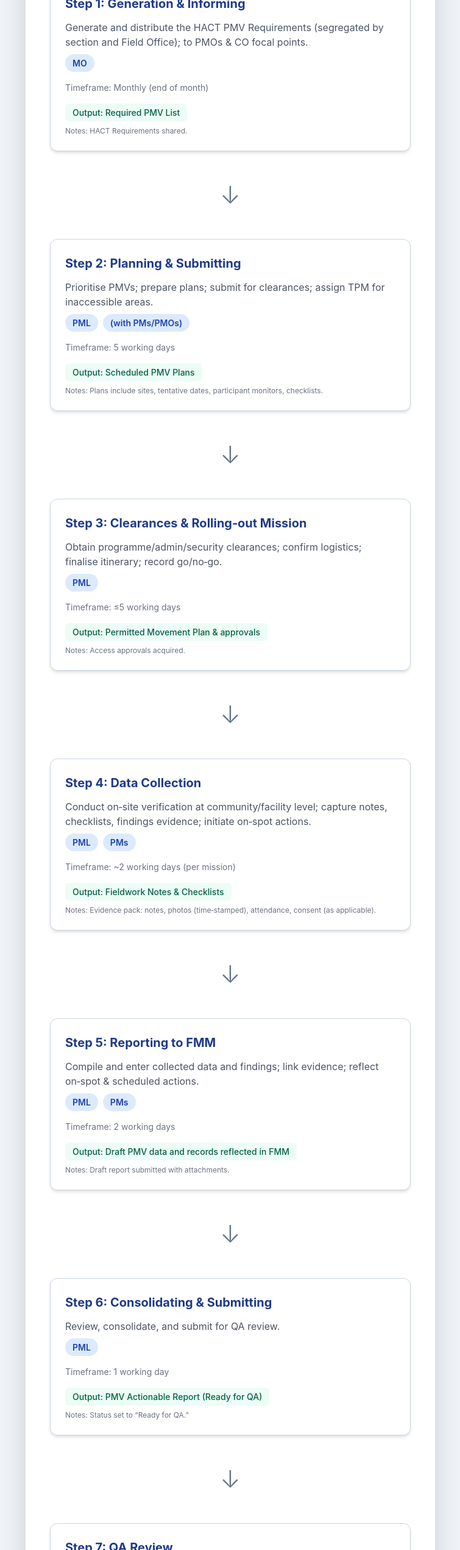
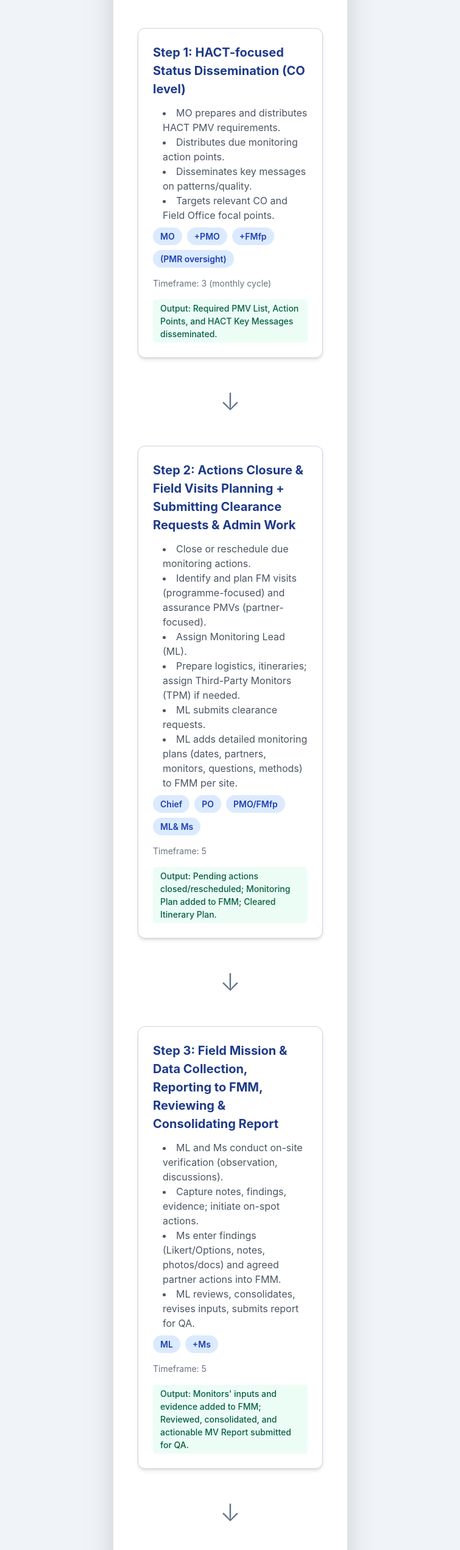
Before and after one commit to MHezam/hact-pmv-workflow, a plain HTML site: page index.html in a window 1280 px wide. Shown: the part 250-2792 px from the top of the page at 61% size, without its empty margins (262-1017 px from the left). Drawn offline with nearby package versions, Linux system fonts and the light colour scheme.

Commit message:
Update index.html

```diff
--- a/index.html
+++ b/index.html
@@ -96,7 +96,7 @@
     </style>
 </head>
 <body class="p-4 sm:p-8">
-    <div class="max-w-2xl mx-auto bg-white p-6 sm:p-10 rounded-xl shadow-2xl">
+    <div class="max-w-sm mx-auto bg-white p-6 sm:p-10 rounded-xl shadow-2xl">
         <h1 class="text-3xl sm:text-4xl font-extrabold text-center text-gray-900 mb-8 sm:mb-12">
             HACT Programmatic Monitoring Visits Workflow
         </h1>
@@ -104,150 +104,116 @@
         <!-- Workflow Phases Grid -->
         <div class="workflow-grid grid grid-cols-1 gap-6 justify-items-center">
 
-            <!-- Step 1: Generation & Informing -->
+            <!-- Step 1: HACT-focused Status Dissemination (CO level) -->
             <div class="workflow-card w-full">
-                <div class="phase-title">Step 1: Generation & Informing</div>
-                <p class="text-gray-600 mb-2">Generate and distribute the HACT PMV Requirements (segregated by section and Field Office); to PMOs & CO focal points.</p>
+                <div class="phase-title">Step 1: HACT-focused Status Dissemination (CO level)</div>
+                <ul class="list-disc list-inside text-gray-600 mb-2 ml-4">
+                    <li>MO prepares and distributes HACT PMV requirements.</li>
+                    <li>Distributes due monitoring action points.</li>
+                    <li>Disseminates key messages on patterns/quality.</li>
+                    <li>Targets relevant CO and Field Office focal points.</li>
+                </ul>
                 <div class="flex flex-wrap items-center mb-2">
                     <span class="role-tag">MO</span>
+                    <span class="role-tag">+PMO</span>
+                    <span class="role-tag">+FMfp</span>
+                    <span class="role-tag">(PMR oversight)</span>
                 </div>
-                <p class="text-gray-500 text-sm mb-2">Timeframe: Monthly (end of month)</p>
-                <span class="output-tag">Output: Required PMV List</span>
-                <p class="text-gray-500 text-xs mt-2">Notes: HACT Requirements shared.</p>
+                <p class="text-gray-500 text-sm mb-2">Timeframe: 3 (monthly cycle)</p>
+                <span class="output-tag">Output: Required PMV List, Action Points, and HACT Key Messages disseminated.</span>
             </div>
 
             <div class="arrow arrow-vertical"><span class="arrow-icon">↓</span></div>
 
-            <!-- Step 2: Planning & Submitting -->
+            <!-- Step 2: Actions Closure & Field Visits Planning + Submitting Clearance Requests & Admin Work -->
             <div class="workflow-card w-full">
-                <div class="phase-title">Step 2: Planning & Submitting</div>
-                <p class="text-gray-600 mb-2">Prioritise PMVs; prepare plans; submit for clearances; assign TPM for inaccessible areas.</p>
+                <div class="phase-title">Step 2: Actions Closure & Field Visits Planning + Submitting Clearance Requests & Admin Work</div>
+                <ul class="list-disc list-inside text-gray-600 mb-2 ml-4">
+                    <li>Close or reschedule due monitoring actions.</li>
+                    <li>Identify and plan FM visits (programme-focused) and assurance PMVs (partner-focused).</li>
+                    <li>Assign Monitoring Lead (ML).</li>
+                    <li>Prepare logistics, itineraries; assign Third-Party Monitors (TPM) if needed.</li>
+                    <li>ML submits clearance requests.</li>
+                    <li>ML adds detailed monitoring plans (dates, partners, monitors, questions, methods) to FMM per site.</li>
+                </ul>
                 <div class="flex flex-wrap items-center mb-2">
-                    <span class="role-tag">PML</span>
-                    <span class="role-tag">(with PMs/PMOs)</span>
+                    <span class="role-tag">Chief</span>
+                    <span class="role-tag">PO</span>
+                    <span class="role-tag">PMO/FMfp</span>
+                    <span class="role-tag">ML& Ms</span>
                 </div>
-                <p class="text-gray-500 text-sm mb-2">Timeframe: 5 working days</p>
-                <span class="output-tag">Output: Scheduled PMV Plans</span>
-                <p class="text-gray-500 text-xs mt-2">Notes: Plans include sites, tentative dates, participant monitors, checklists.</p>
+                <p class="text-gray-500 text-sm mb-2">Timeframe: 5</p>
+                <span class="output-tag">Output: Pending actions closed/rescheduled; Monitoring Plan added to FMM; Cleared Itinerary Plan.</span>
             </div>
 
             <div class="arrow arrow-vertical"><span class="arrow-icon">↓</span></div>
 
-            <!-- Step 3: Clearances & Rolling‑out Mission -->
+            <!-- Step 3: Field Mission & Data Collection, Reporting to FMM, Reviewing & Consolidating Report -->
             <div class="workflow-card w-full">
-                <div class="phase-title">Step 3: Clearances & Rolling‑out Mission</div>
-                <p class="text-gray-600 mb-2">Obtain programme/admin/security clearances; confirm logistics; finalise itinerary; record go/no‑go.</p>
+                <div class="phase-title">Step 3: Field Mission & Data Collection, Reporting to FMM, Reviewing & Consolidating Report</div>
+                <ul class="list-disc list-inside text-gray-600 mb-2 ml-4">
+                    <li>ML and Ms conduct on-site verification (observation, discussions).</li>
+                    <li>Capture notes, findings, evidence; initiate on-spot actions.</li>
+                    <li>Ms enter findings (Likert/Options, notes, photos/docs) and agreed partner actions into FMM.</li>
+                    <li>ML reviews, consolidates, revises inputs, submits report for QA.</li>
+                </ul>
                 <div class="flex flex-wrap items-center mb-2">
-                    <span class="role-tag">PML</span>
+                    <span class="role-tag">ML</span>
+                    <span class="role-tag">+Ms</span>
                 </div>
-                <p class="text-gray-500 text-sm mb-2">Timeframe: ≤5 working days</p>
-                <span class="output-tag">Output: Permitted Movement Plan & approvals</span>
-                <p class="text-gray-500 text-xs mt-2">Notes: Access approvals acquired.</p>
+                <p class="text-gray-500 text-sm mb-2">Timeframe: 5</p>
+                <span class="output-tag">Output: Monitors' inputs and evidence added to FMM; Reviewed, consolidated, and actionable MV Report submitted for QA.</span>
             </div>
 
             <div class="arrow arrow-vertical"><span class="arrow-icon">↓</span></div>
 
-            <!-- Step 4: Data Collection -->
+            <!-- Step 4: QA Review -->
             <div class="workflow-card w-full">
-                <div class="phase-title">Step 4: Data Collection</div>
-                <p class="text-gray-600 mb-2">Conduct on‑site verification at community/facility level; capture notes, checklists, findings evidence; initiate on‑spot actions.</p>
+                <div class="phase-title">Step 4: QA Review</div>
+                <ul class="list-disc list-inside text-gray-600 mb-2 ml-4">
+                    <li>Conduct cross-sectoral QA review.</li>
+                    <li>Use checklist: field methods, safeguarding, verifiability, actionability.</li>
+                </ul>
                 <div class="flex flex-wrap items-center mb-2">
-                    <span class="role-tag">PML</span>
-                    <span class="role-tag">PMs</span>
+                    <span class="role-tag">PMO</span>
+                    <span class="role-tag">MO</span>
                 </div>
-                <p class="text-gray-500 text-sm mb-2">Timeframe: ~2 working days (per mission)</p>
-                <span class="output-tag">Output: Fieldwork Notes & Checklists</span>
-                <p class="text-gray-500 text-xs mt-2">Notes: Evidence pack: notes, photos (time‑stamped), attendance, consent (as applicable).</p>
+                <p class="text-gray-500 text-sm mb-2">Timeframe: 2</p>
+                <span class="output-tag">Output: Reviewed PMV Report (QA Status: “Passed” or “Revisions Required”).</span>
             </div>
 
             <div class="arrow arrow-vertical"><span class="arrow-icon">↓</span></div>
 
-            <!-- Step 5: Reporting to FMM -->
+            <!-- Step 5: Revision & Resubmission -->
             <div class="workflow-card w-full">
-                <div class="phase-title">Step 5: Reporting to FMM</div>
-                <p class="text-gray-600 mb-2">Compile and enter collected data and findings; link evidence; reflect on‑spot & scheduled actions.</p>
+                <div class="phase-title">Step 5: Revision & Resubmission</div>
+                <ul class="list-disc list-inside text-gray-600 mb-2 ml-4">
+                    <li>ML reflects QA reviews.</li>
+                    <li>Revises report and actions.</li>
+                    <li>Resubmits for QA confirmation.</li>
+                </ul>
                 <div class="flex flex-wrap items-center mb-2">
-                    <span class="role-tag">PML</span>
-                    <span class="role-tag">PMs</span>
+                    <span class="role-tag">ML</span>
                 </div>
-                <p class="text-gray-500 text-sm mb-2">Timeframe: 2 working days</p>
-                <span class="output-tag">Output: Draft PMV data and records reflected in FMM</span>
-                <p class="text-gray-500 text-xs mt-2">Notes: Draft report submitted with attachments.</p>
+                <p class="text-gray-500 text-sm mb-2">Timeframe: 2</p>
+                <span class="output-tag">Output: Revised, Quality-Assured PMV Report; Recorded Action Ownership & Due Dates.</span>
             </div>
 
             <div class="arrow arrow-vertical"><span class="arrow-icon">↓</span></div>
 
-            <!-- Step 6: Consolidating & Submitting -->
+            <!-- Step 6: Completion -->
             <div class="workflow-card w-full">
-                <div class="phase-title">Step 6: Consolidating & Submitting</div>
-                <p class="text-gray-600 mb-2">Review, consolidate, and submit for QA review.</p>
-                <div class="flex flex-wrap items-center mb-2">
-                    <span class="role-tag">PML</span>
-                </div>
-                <p class="text-gray-500 text-sm mb-2">Timeframe: 1 working day</p>
-                <span class="output-tag">Output: PMV Actionable Report (Ready for QA)</span>
-                <p class="text-gray-500 text-xs mt-2">Notes: Status set to “Ready for QA.”</p>
-            </div>
-
-            <div class="arrow arrow-vertical"><span class="arrow-icon">↓</span></div>
-
-            <!-- Step 7: QA Review -->
-            <div class="workflow-card w-full">
-                <div class="phase-title">Step 7: QA Review</div>
-                <p class="text-gray-600 mb-2">QA checklist (incl. review of methods, valid verification, and actionability).</p>
+                <div class="phase-title">Step 6: Completion</div>
+                <ul class="list-disc list-inside text-gray-600 mb-2 ml-4">
+                    <li>PMO/MO marks MV as completed.</li>
+                    <li>System notifies ML & Ms.</li>
+                </ul>
                 <div class="flex flex-wrap items-center mb-2">
                     <span class="role-tag">PMO</span>
                     <span class="role-tag">MO</span>
                 </div>
-                <p class="text-gray-500 text-sm mb-2">Timeframe: 2 working days</p>
-                <span class="output-tag">Output: Reviewed PMV Report</span>
-                <p class="text-gray-500 text-xs mt-2">Notes: Outcome: “QA Passed” or “Revisions Required.”</p>
-            </div>
-
-            <div class="arrow arrow-vertical"><span class="arrow-icon">↓</span></div>
-
-            <!-- Step 8: Revision & Resubmission -->
-            <div class="workflow-card w-full">
-                <div class="phase-title">Step 8: Revision & Resubmission</div>
-                <p class="text-gray-600 mb-2">Reflect QA reviews; revise report and actions; resubmit for QA confirmation.</p>
-                <div class="flex flex-wrap items-center mb-2">
-                    <span class="role-tag">PML</span>
-                    <span class="role-tag">PMs</span>
-                </div>
-                <p class="text-gray-500 text-sm mb-2">Timeframe: 2 working days</p>
-                <span class="output-tag">Output: Revised & Quality‑Assured PMV Report</span>
-                <p class="text-gray-500 text-xs mt-2">Notes: Quality reports with owned actions & recorded due dates.</p>
-            </div>
-
-            <div class="arrow arrow-vertical"><span class="arrow-icon">↓</span></div>
-
-            <!-- Step 9: Completion -->
-            <div class="workflow-card w-full">
-                <div class="phase-title">Step 9: Completion</div>
-                <p class="text-gray-600 mb-2">Mark QA‑passed report as Complete; notify recipients.</p>
-                <div class="flex flex-wrap items-center mb-2">
-                    <span class="role-tag">PMO</span>
-                    <span class="role-tag">MO</span>
-                </div>
-                <p class="text-gray-500 text-sm mb-2">Timeframe: ≤2 working days</p>
-                <span class="output-tag">Output: Completed, Quality‑Assured Report</span>
-                <p class="text-gray-500 text-xs mt-2">Notes: HACT Requirements Met</p>
-            </div>
-
-            <div class="arrow arrow-vertical"><span class="arrow-icon">↓</span></div>
-
-            <!-- Step 10: Action Closure + Data use, Analysis & Dissemination -->
-            <div class="workflow-card w-full">
-                <div class="phase-title">Step 10: Action Closure + Data use, Analysis & Dissemination</div>
-                <p class="text-gray-600 mb-2">Track action implementation; analyse trends; produce monitoring Snapshots & Key Messages; inform PMT/PCM/CMT.</p>
-                <div class="flex flex-wrap items-center mb-2">
-                    <span class="role-tag">PMR oversight</span>
-                    <span class="role-tag">PMO</span>
-                    <span class="role-tag">MO</span>
-                </div>
-                <p class="text-gray-500 text-sm mb-2">Timeframe: ~Semi‑annual</p>
-                <span class="output-tag">Output: Snapshots & Key Messages; Action‑closure tracker</span>
-                <p class="text-gray-500 text-xs mt-2">Notes: Monitoring informed and data used adaptation</p>
+                <p class="text-gray-500 text-sm mb-2">Timeframe: 2</p>
+                <span class="output-tag">Output: HACT / FM Requirements Met.</span>
             </div>
 
         </div>
```
